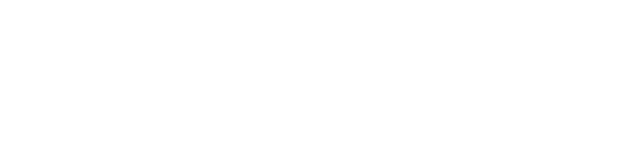
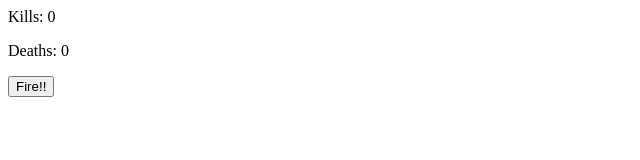
Before and after one commit to helfins-anastasi/zapp, a plain HTML site: page zapp.html in a window 1280 px wide. Shown: the whole page, without its empty margins (0-640 px from the left). Drawn offline with nearby package versions, Linux system fonts and the light colour scheme.

Commit message:
Added basic UI

```diff
--- a/zapp.html
+++ b/zapp.html
@@ -4,5 +4,8 @@
     <script src="zapp.js"></script>
   </head>
   <body>
+	<p id="kills">Kills: <span id="killCount">0</span></p>
+	<p id="deaths"> Deaths: <span id="deathCount">0</span></p>
+	<button id="fire">Fire!!</fire>
   </body>
 </html>
--- a/zapp.js
+++ b/zapp.js
@@ -0,0 +1,3 @@
+function go() {
+
+}
```
